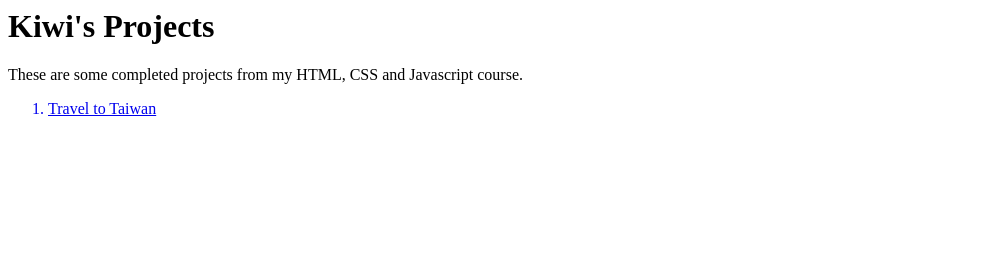
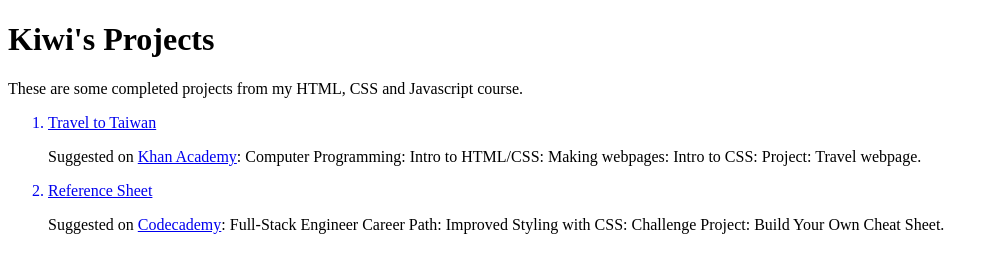
Before and after one commit to KiwiBunkmate/KiwiBunkmate.github.io, a plain HTML site: page index.html in a window 1280 px wide. Shown: the whole page, without its empty margins (0-999 px from the left). Drawn offline with Linux system fonts and the light colour scheme.

Commit message:
Update index.html

```diff
--- a/index.html
+++ b/index.html
@@ -1,8 +1,9 @@
+<!DOCTYPE html>
 <html>
 
 <head>
-    <meta charset="UTF-8">
-    <title>Kiwi's Projects</title>
+  <meta charset="UTF-8">
+  <title>Kiwi's Projects</title>
 </head>
 
 <body>
@@ -10,7 +11,14 @@
   <p>These are some completed projects from my HTML, CSS and Javascript course.</p>
 
   <ol>
-    <a href="./TraveltoTaiwan/TraveltoTaiwan.html"><li>Travel to Taiwan</li><a/>
+    <a href="./Travel to Taiwan/Project Travel to Taiwan.html"><li>Travel to Taiwan</li></a>
+    <p>
+      Suggested on <a href="https://www.khanacademy.org/">Khan Academy</a>: Computer Programming: Intro to HTML/CSS: Making webpages: Intro to CSS: Project: Travel webpage.
+    </p>
+    <a href="./Reference Sheet/Project Reference Sheet.html"><li>Reference Sheet</li></a>
+    <p>
+      Suggested on <a href="https://www.codecademy.com/">Codecademy</a>: Full-Stack Engineer Career Path: Improved Styling with CSS: Challenge Project: Build Your Own Cheat Sheet.
+    </p>
   </ol>
 
 </body>
```
